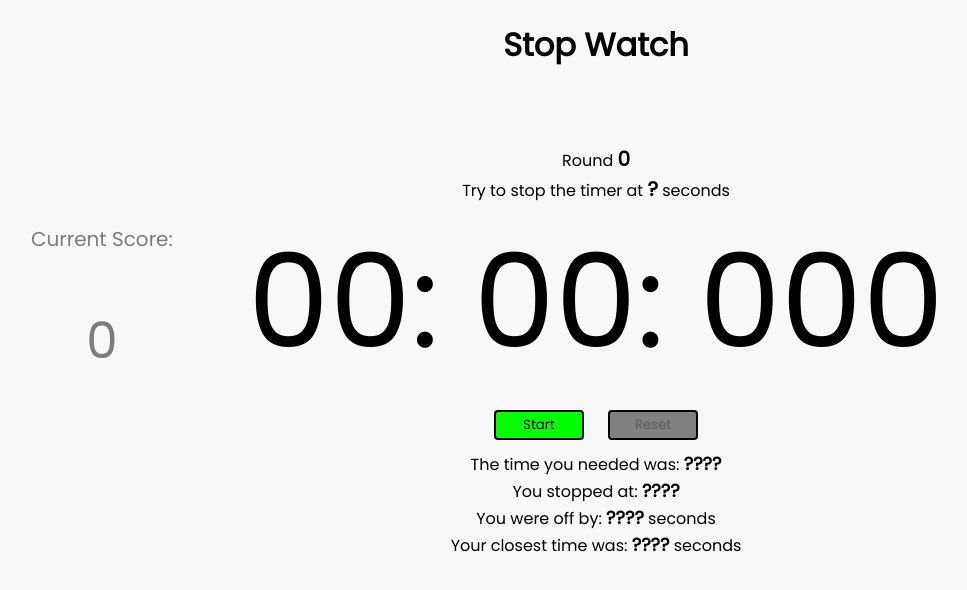
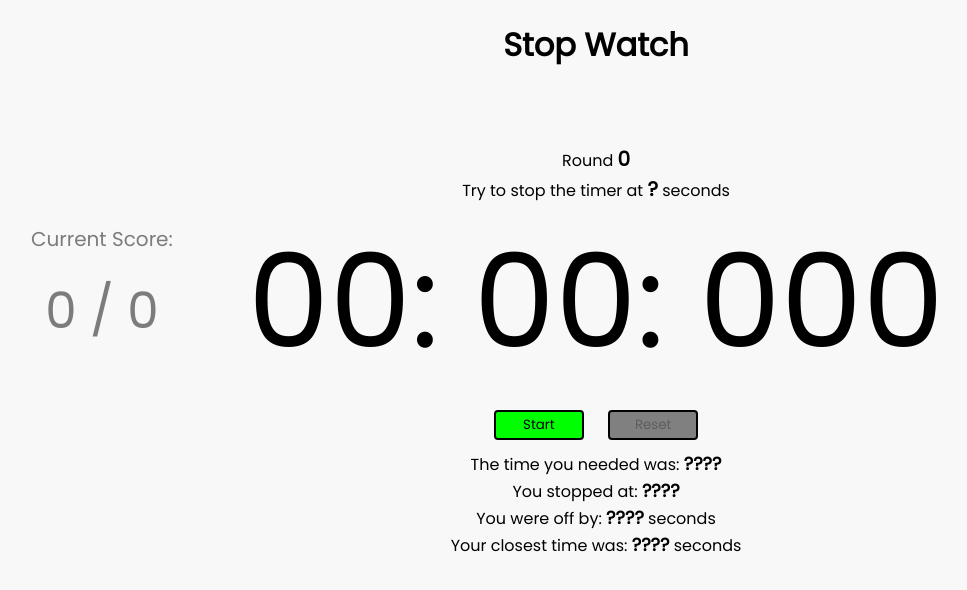
Before and after one commit to Lejake888/stop-watch, a plain HTML site: page index.html in a window 1280 px wide. Shown: the whole page, without its empty margins (44-1011 px from the left). Drawn offline with Linux system fonts and the light colour scheme.

Commit message:
Scored/Total score now, placeholder

```diff
--- a/css/style.scss
+++ b/css/style.scss
@@ -17,7 +17,7 @@ aside {
     left: 75px;
 }
 
-#score {
+#scoreOverTotal {
     font-size: 50px;
 }
 
--- a/index.html
+++ b/index.html
@@ -20,7 +20,11 @@
             </div>
             <aside>
                 <p>Current Score:</p>
-                <p id = "score">0</p>
+                <div id = "scoreOverTotal">
+                    <span id = "score">0</span>
+                    <span>/</span>
+                    <span id = "biggestScore">0</span>
+                </div>
             </aside>
             <div id = time>
                 <span id="minutes">00</span>:
```
Also changed, not shown: css/style.css, 1 other file.
